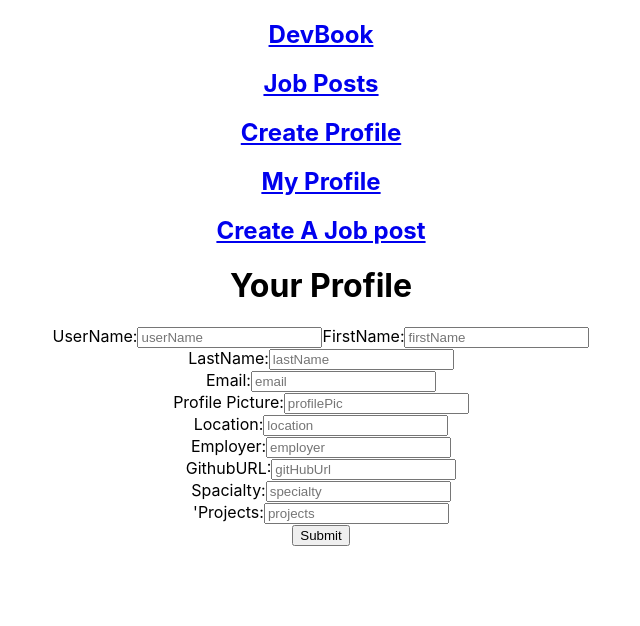
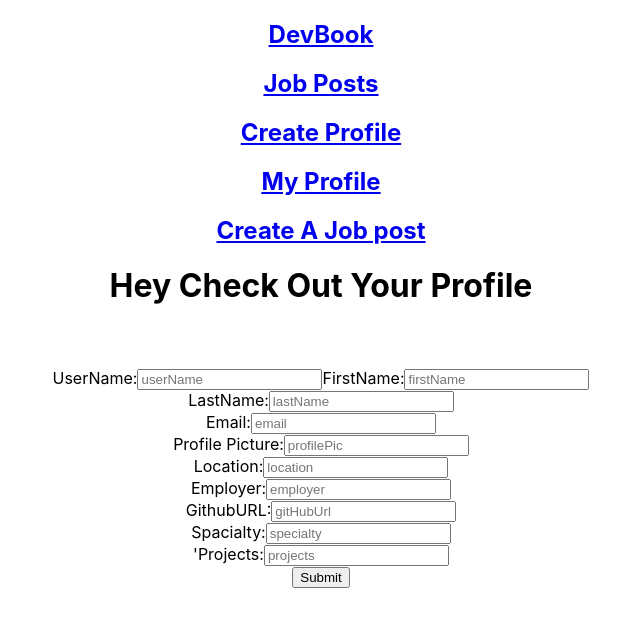
Before and after one commit to CourtneyLTyler/devbook-fe, a React (Create React App) app: page /user/new in a window 1280 px wide. Shown: the top 626 px of the page, without its empty margins (319-959 px from the left). Built offline with nearby package versions, Linux system fonts and the light colour scheme; no server answers.

Commit message:
Img is working and everything is up to date

```diff
--- a/src/Comment/CommentList.js
+++ b/src/Comment/CommentList.js
@@ -1,18 +1,17 @@
-import React, { Component } from 'react';
-import './Comments.css'
-import { Route, Link, Switch } from 'react-router-dom'
-import axios from 'axios'
+import React, { Component } from "react";
+import "./Comments.css";
+import { Link } from "react-router-dom";
+import axios from "axios";
 class CommentList extends Component {
   constructor(props) {
-        super(props)
+    super(props);
     this.state = {
       comments: []
-        }
+    };
   }
 
   componentDidMount() {
-        axios.get('http://localhost:3001/comments')
-            .then(item => {
+    axios.get("http://localhost:3001/comments").then(item => {
       this.setState({ comments: item.data });
       console.log(this.state.comments);
     });
@@ -21,7 +20,7 @@ class CommentList extends Component {
   render() {
     const comments = this.state.comments.map(item => {
       return (
-                <div className='indiv-comment' key={item._id}>
+        <div className="indiv-comment" key={item._id}>
           <p>Comment: {item.content}</p>
           <p>Comment ID: {item._id}</p>
           <p>Likes: {item.likes}</p>
@@ -31,13 +30,9 @@ class CommentList extends Component {
           </Link>
           <button>Delete</button>
         </div>
-            )
-        })
-        return (
-            <div className='indiv-comment'>
-                {comments}
-            </div>
       );
+    });
+    return <div className="indiv-comment">{comments}</div>;
   }
 }
 
--- a/src/user/UserProfile.js
+++ b/src/user/UserProfile.js
@@ -25,11 +25,17 @@ class UserProfile extends Component {
   render() {
     return (
       <div>
-        <h1>Your Profile</h1>
+        <h1>
+          Hey {this.state.profile.firstName} {this.state.profile.lastName} Check
+          Out Your Profile
+        </h1>
+        <img
+          src={this.state.profile.profilePic}
+          alt={this.state.profile.firstName}
+        />
         <h1> {this.state.profile.userName}</h1>
         <h1> {this.state.profile.firstName}</h1>
         <h1> {this.state.profile.lastName}</h1>
-        <h1> {this.state.profile.profilePic}</h1>
         <h1> {this.state.profile.gitHubUrl}</h1>
         <h1> {this.state.profile.email}</h1>
         <h1> {this.state.profile.employer}</h1>
```
Lines whose indentation alone changed are shown as unchanged.
